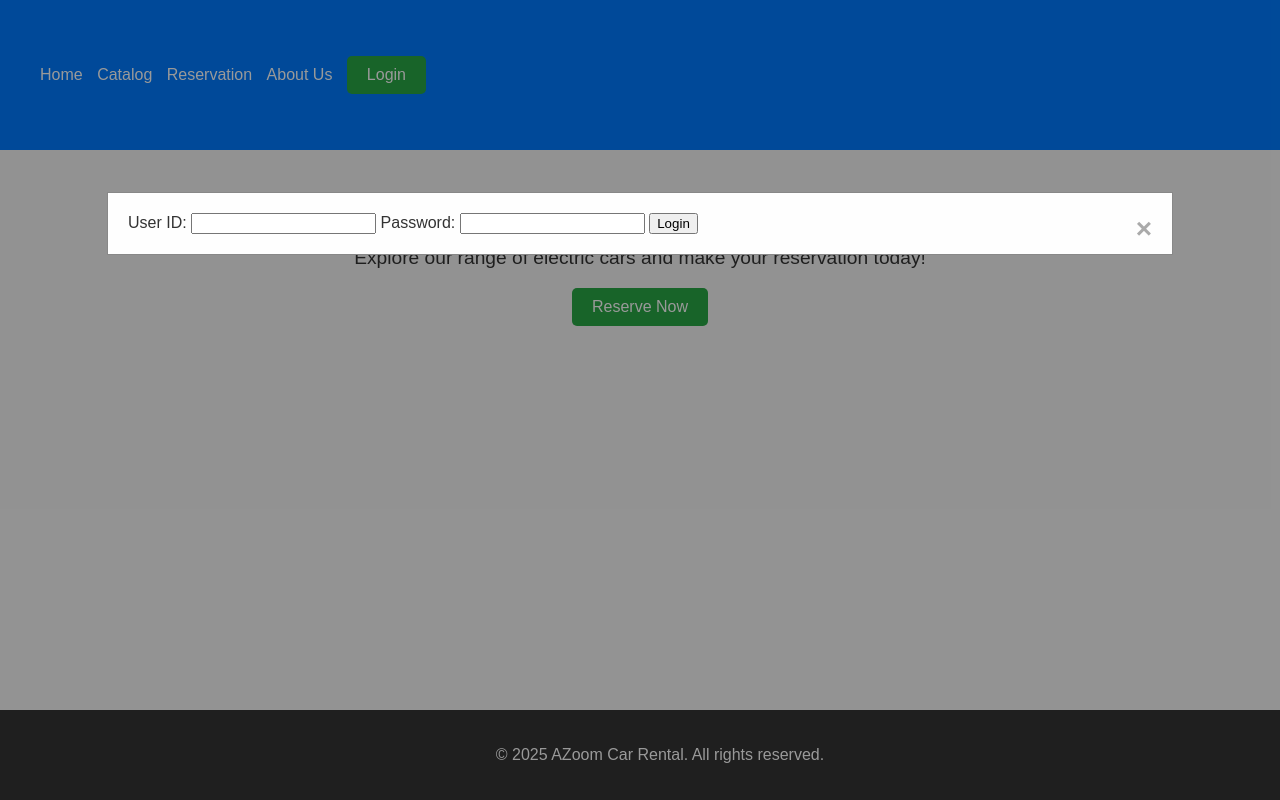
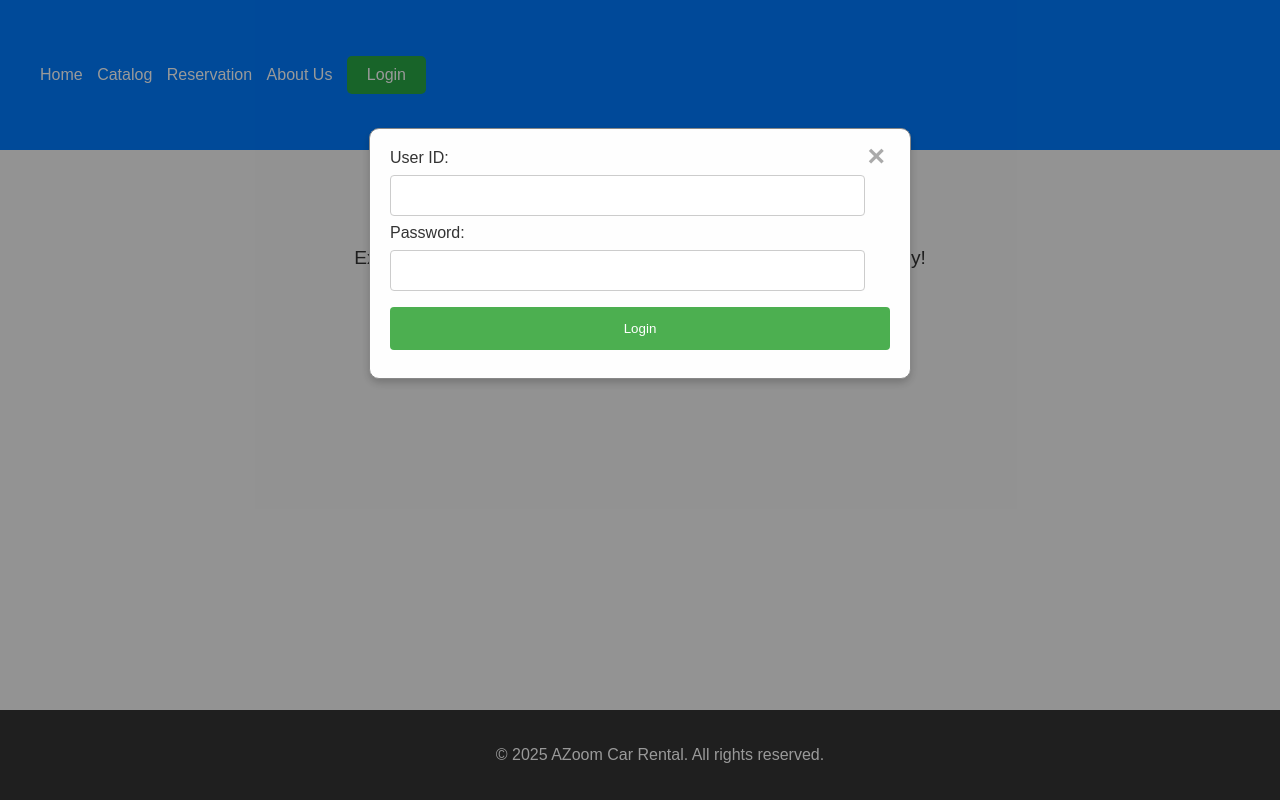
Before and after one commit to chajin4545/ISIT207, a plain HTML site: page index.html in a window 1280 px wide. Both pictures are taken after a click on the link "Login". Shown: the top 800 px of the page. Drawn offline with Linux system fonts and the light colour scheme.

Commit message:
implement login features

```diff
--- a/scripts/main.js
+++ b/scripts/main.js
@@ -35,6 +35,7 @@ document.addEventListener('DOMContentLoaded', function() {
             loginBtn.textContent = `Hi ${user.id}`;
             logoutBtn.style.display = "block";
             loginModal.style.display = "none";
+            loginForm.style.display = "none"; // Hide the login form
         } else {
             loginError.textContent = "Invalid username or password. Please try again.";
             loginError.style.display = "block";
@@ -43,6 +44,7 @@ document.addEventListener('DOMContentLoaded', function() {
 
     logoutBtn.onclick = function() {
         loginBtn.textContent = "Login";
+        loginForm.style.display = "block"; // Show the login form
         logoutBtn.style.display = "none";
         loginError.style.display = "none";
     }
--- a/styles/main.css
+++ b/styles/main.css
@@ -97,17 +97,91 @@ footer {
 }
 
 .modal-content {
+    position: relative; /* Needed for absolute positioning inside */
     background-color: #fefefe;
-    margin: 15% auto; /* 15% from the top and centered */
+    margin: 10% auto; /* Adjust margin as needed */
+    padding: 20px;
+    border: 1px solid #888;
+    width: 30%; /* Adjust width as necessary */
+    max-width: 400px; /* Maximum width */
+    box-shadow: 0 4px 8px 0 rgba(0,0,0,0.2);
+    border-radius: 10px; /* Rounded corners */
+    transition: all 0.3s; /* Smooth transitions */
+    display: flex; /* Using flexbox to layout the content */
+    flex-direction: column; /* Stack children vertically */
+    align-items: center; /* Center items horizontally */
+}
+
+/* Logout Button Style */
+#logoutBtn {
+    background-color: black;
+    color: white;
+    padding: 10px 20px;
+    border: none;
+    cursor: pointer;
+    width: 90%; /* Adjust the width to fit within the modal */
+    margin-top: 20px; /* Space it away from other content */
+    border-radius: 5px; /* Optional: Rounded corners */
+    display: none; /* Initially hidden */
+}
+
+#logoutBtn:hover {
+    opacity: 0.8;
+}
+/* Close Button */
+.close {
+    position: absolute;
+    top: 10px;
+    right: 15px; /* Ensure it's far enough from the content */
+    font-size: 25px;
+    font-weight: bold;
+    color: #aaa;
+}
+
+.close:hover,
+.close:focus {
+    color: black;
+    cursor: pointer;
+}
+
+/* Modal design */
+/* Modal Overlay */
+.modal {
+    display: none; /* Hidden by default */
+    position: fixed; /* Stay in place */
+    z-index: 1; /* Sit on top */
+    left: 0;
+    top: 0;
+    width: 100%; /* Full width */
+    height: 100%; /* Full height */
+    overflow: auto; /* Enable scroll if needed */
+    background-color: rgba(0,0,0,0.4); /* Black w/ opacity */
+    display: flex; /* Using flex to center the modal content */
+    align-items: center; /* Align vertical */
+    justify-content: center; /* Align horizontal */
+}
+
+/* Modal Content */
+.modal-content {
+    position: relative;
+    background-color: #fefefe;
+    margin: 10% auto; /* 10% from the top and centered */
     padding: 20px;
     border: 1px solid #888;
     width: 80%; /* Could be more or less, depending on screen size */
+    max-width: 500px;
+    box-shadow: 0 4px 8px 0 rgba(0,0,0,0.2);
+    border-radius: 10px; /* Rounded corners */
+    transition: all 0.3s; /* Smooth transitions */
 }
 
+/* Close Button */
 .close {
     color: #aaa;
-    float: right;
-    font-size: 28px;
+    position: absolute;
+    top: 10px;
+    right: 25px;
+    font-size: 30px;
     font-weight: bold;
 }
 
@@ -117,3 +191,37 @@ footer {
     text-decoration: none;
     cursor: pointer;
 }
+
+/* Input Fields - Styling */
+input[type="text"],
+input[type="password"] {
+    width: 95%;
+    padding: 12px 20px;
+    margin: 8px 0;
+    display: inline-block;
+    border: 1px solid #ccc;
+    box-sizing: border-box; /* So the padding and width stays in place */
+    border-radius: 4px; /* Rounded borders */
+}
+
+/* Submit Button - Styling */
+button {
+    background-color: #4CAF50;
+    color: white;
+    padding: 14px 20px;
+    margin: 8px 0;
+    border: none;
+    cursor: pointer;
+    width: 100%;
+    border-radius: 4px;
+}
+
+button:hover {
+    opacity: 0.8;
+}
+
+/* Error Message Styling */
+#errorMsg {
+    color: red;
+    text-align: center;
+}
```
Also changed, not shown: assets/data/users.json (added, +12 -0 lines).
